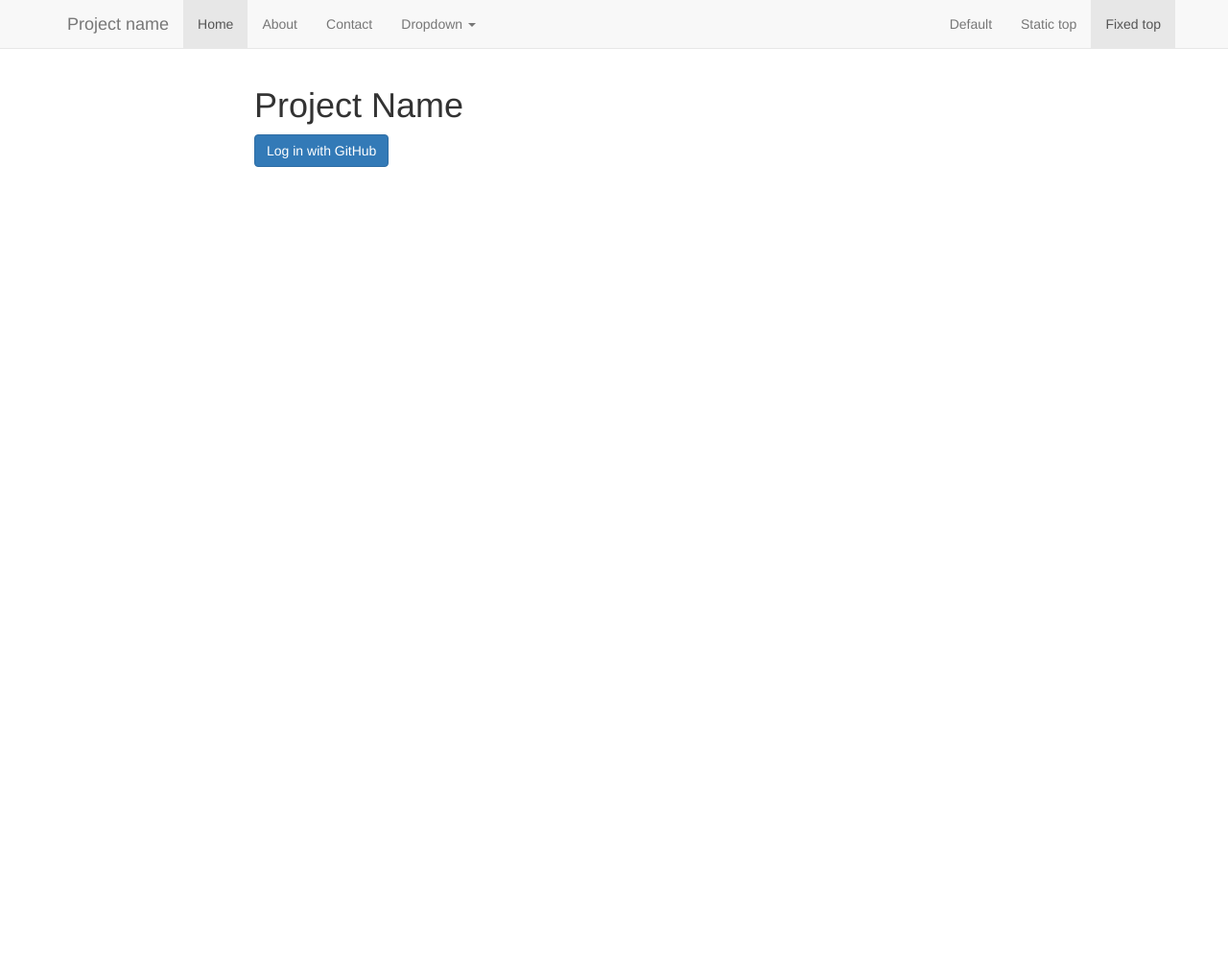
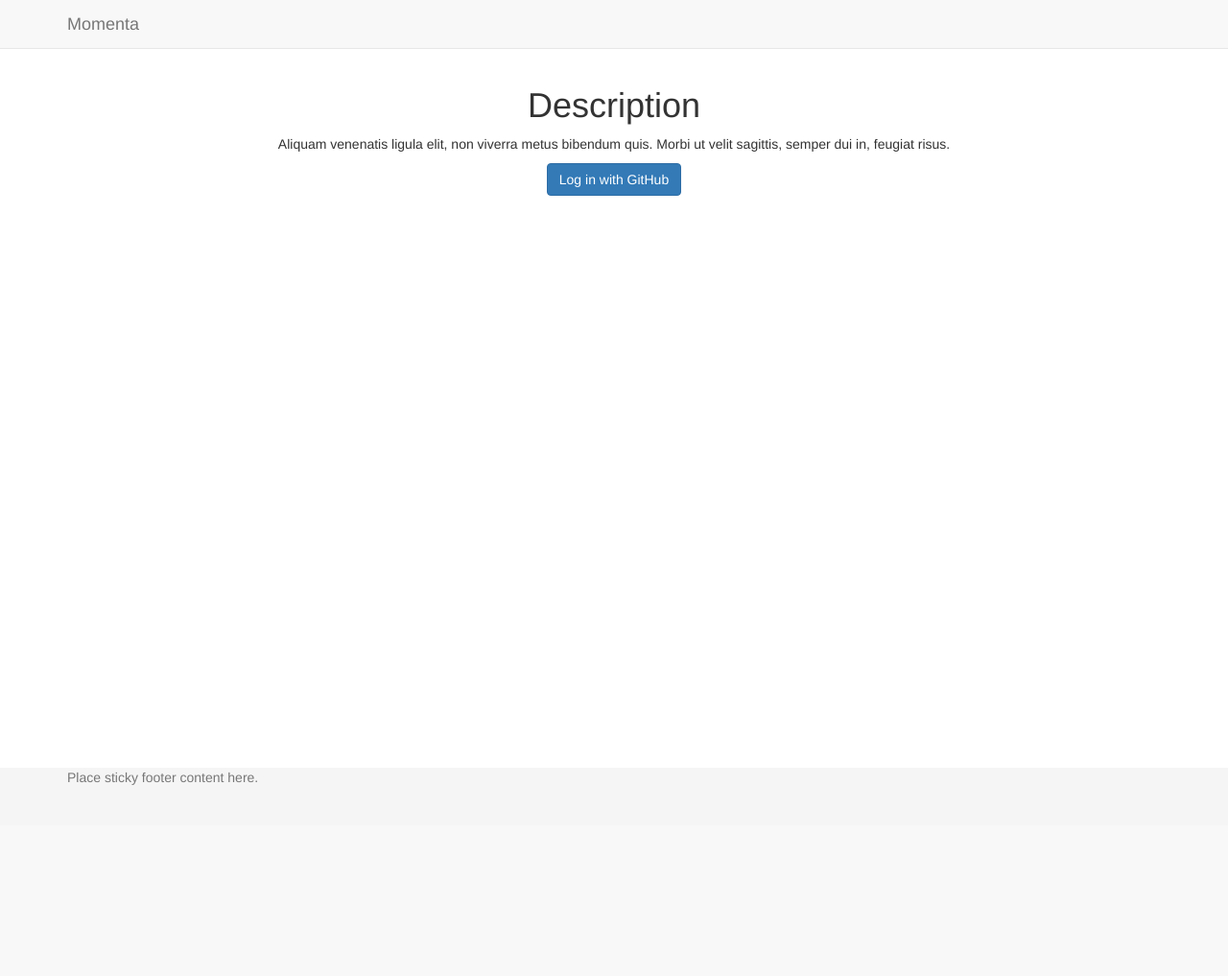
Before and after one commit to vincentmvdm/momenta, a Flask app: page / in a window 1280 px wide. Shown: the top 1017 px of the page at 96% size. After the commit the page ends 818 px from the top, so only its background shows below. Run offline with Flask 2, Linux system fonts and the light colour scheme; some libraries are stand-ins or nearby versions.

Commit message:
Added sticky footer.

```diff
--- a/static/css/style.min.css
+++ b/static/css/style.min.css
@@ -1 +1 @@
-body{min-height:2000px;padding-top:70px}
+html{position:relative;min-height:100%}body{min-height:100vh;padding-top:70px;margin-bottom:60px}.footer{position:absolute;bottom:0;width:100%;height:60px;background-color:#f5f5f5}
--- /dev/null
+++ b/static/js/ie10-viewport-bug-workaround.js
@@ -0,0 +1,23 @@
+/*!
+ * IE10 viewport hack for Surface/desktop Windows 8 bug
+ * Copyright 2014-2015 Twitter, Inc.
+ * Licensed under MIT (https://github.com/twbs/bootstrap/blob/master/LICENSE)
+ */
+
+// See the Getting Started docs for more information:
+// http://getbootstrap.com/getting-started/#support-ie10-width
+
+(function () {
+  'use strict';
+
+  if (navigator.userAgent.match(/IEMobile\/10\.0/)) {
+    var msViewportStyle = document.createElement('style')
+    msViewportStyle.appendChild(
+      document.createTextNode(
+        '@-ms-viewport{width:auto!important}'
+      )
+    )
+    document.querySelector('head').appendChild(msViewportStyle)
+  }
+
+})();
--- a/static/scss/style.scss
+++ b/static/scss/style.scss
@@ -1,4 +1,23 @@
+/* Fixed navbar and sticky footer styles
+-------------------------------------------------- */
+
+html {
+  position: relative;
+  min-height: 100%;
+}
+
 body {
-  min-height: 2000px;
+  min-height: 100vh;
   padding-top: 70px;
+  /* Margin bottom by footer height */
+  margin-bottom: 60px;
 }
+
+.footer {
+  position: absolute;
+  bottom: 0;
+  width: 100%;
+  /* Set the fixed height of the footer here */
+  height: 60px;
+  background-color: #f5f5f5;
+}
--- a/templates/index.html
+++ b/templates/index.html
@@ -25,55 +25,33 @@
     <nav class="navbar navbar-default navbar-fixed-top">
       <div class="container">
         <div class="navbar-header">
-          <button type="button" class="navbar-toggle collapsed" data-toggle="collapse" data-target="#navbar" aria-expanded="false" aria-controls="navbar">
-            <span class="sr-only">Toggle navigation</span>
-            <span class="icon-bar"></span>
-            <span class="icon-bar"></span>
-            <span class="icon-bar"></span>
-          </button>
-          <a class="navbar-brand" href="#">Project name</a>
+          <a class="navbar-brand" href="#">Momenta</a>
         </div>
-        <div id="navbar" class="navbar-collapse collapse">
-          <ul class="nav navbar-nav">
-            <li class="active"><a href="#">Home</a></li>
-            <li><a href="#about">About</a></li>
-            <li><a href="#contact">Contact</a></li>
-            <li class="dropdown">
-              <a href="#" class="dropdown-toggle" data-toggle="dropdown" role="button" aria-haspopup="true" aria-expanded="false">Dropdown <span class="caret"></span></a>
-              <ul class="dropdown-menu">
-                <li><a href="#">Action</a></li>
-                <li><a href="#">Another action</a></li>
-                <li><a href="#">Something else here</a></li>
-                <li role="separator" class="divider"></li>
-                <li class="dropdown-header">Nav header</li>
-                <li><a href="#">Separated link</a></li>
-                <li><a href="#">One more separated link</a></li>
-              </ul>
-            </li>
-          </ul>
-          <ul class="nav navbar-nav navbar-right">
-            <li><a href="../navbar/">Default</a></li>
-            <li><a href="../navbar-static-top/">Static top</a></li>
-            <li class="active"><a href="./">Fixed top <span class="sr-only">(current)</span></a></li>
-          </ul>
-        </div><!--/.nav-collapse -->
       </div>
     </nav>
 
     <div class="container">
       <div class="row">
         <div class="col-xs-12 col-md-8 col-md-offset-2">
-          <h1 class="animated fadeIn">Project Name</h1>
           <form>
-            <button type="button" class="btn btn-primary">Log in with GitHub</button>
+            <h1 class="text-center">Description</h1>
+            <p class="text-center">Aliquam venenatis ligula elit, non viverra metus bibendum quis. Morbi ut velit sagittis, semper dui in, feugiat risus. </p>
+            <button type="button" class="btn btn-primary center-block">Log in with GitHub</button>
           </form>
         </div>
       </div>
     </div>
 
+    <footer class="footer">
+      <div class="container">
+        <p class="text-muted">Place sticky footer content here.</p>
+      </div>
+    </footer>
+
     <!-- jQuery (necessary for Bootstrap's JavaScript plugins) -->
     <script src="https://ajax.googleapis.com/ajax/libs/jquery/1.11.3/jquery.min.js"></script>
-    <!-- Include all compiled plugins (below), or include individual files as needed -->
     <script src="{{ url_for('static', filename='js/bootstrap.min.js') }}"></script>
+    <!-- IE10 viewport hack for Surface/desktop Windows 8 bug -->
+    <script src="{{ url_for('static', filename='js/ie10-viewport-bug-workaround.js') }}"></script>
   </body>
 </html>
```
